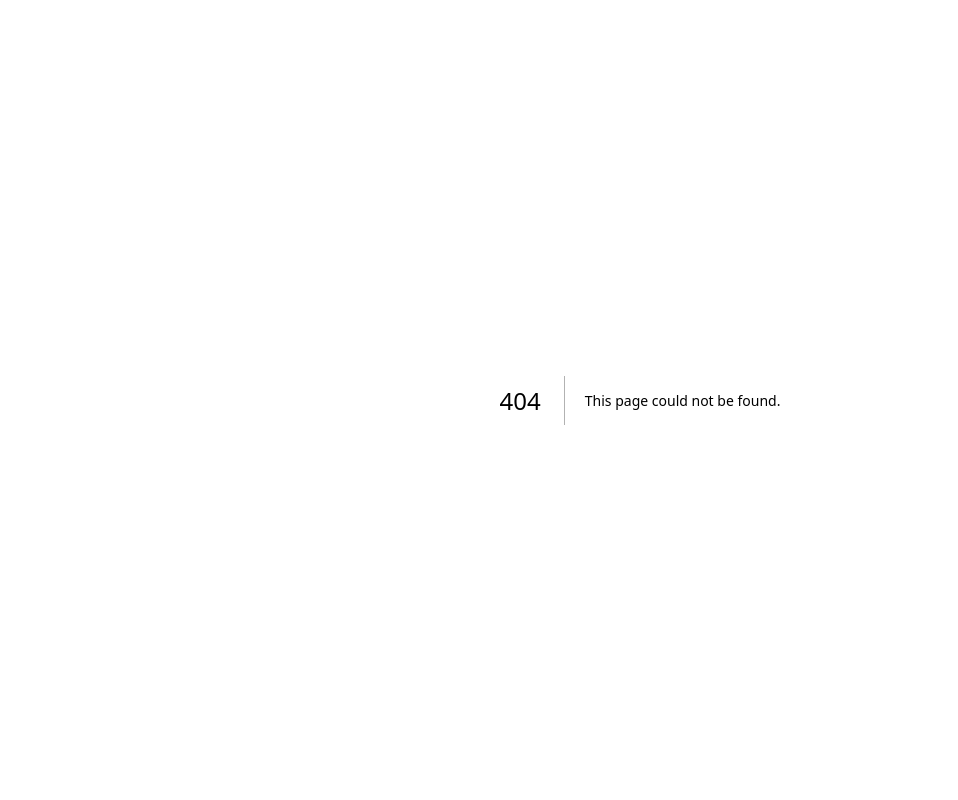
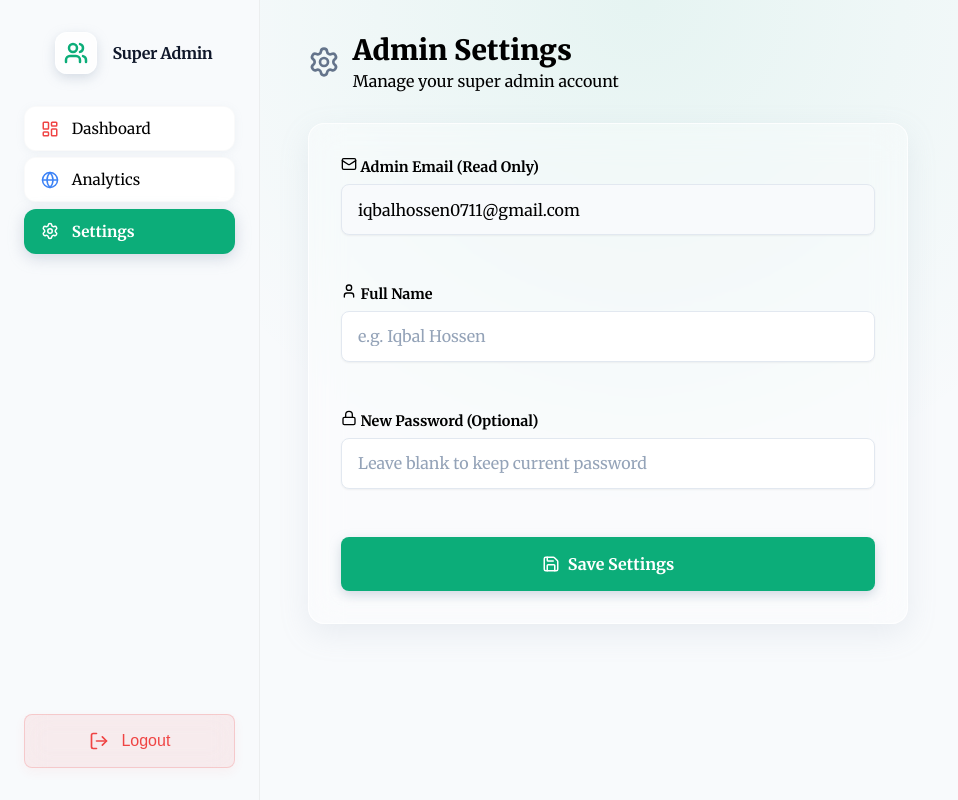
Before and after one commit to Iqbalhossen07/glorious-family, a Next.js app: page /admin/settings in a window 1280 px wide. Before the commit this address had no page. Shown: the whole page, without its empty margins (0-958 px from the left). Built offline with nearby package versions, Linux system fonts and the light colour scheme; no server answers.

Commit message:
feat(admin): Add Settings page, dynamic logo, and welcome banner

```diff
--- /dev/null
+++ b/src/app/admin/settings/page.tsx
@@ -0,0 +1,115 @@
+'use client'
+import { useState, useEffect } from 'react'
+import { Settings, User, Lock, Mail, Save } from 'lucide-react'
+import { AuthService } from '@/services/auth.service'
+import { supabase } from '@/lib/supabase'
+import Swal from 'sweetalert2'
+
+export default function AdminSettingsPage() {
+  const [loading, setLoading] = useState(false)
+  const [user, setUser] = useState<any>(null)
+
+  const [fullName, setFullName] = useState('')
+  const [password, setPassword] = useState('')
+
+  useEffect(() => {
+    fetchUser()
+  }, [])
+
+  const fetchUser = async () => {
+    try {
+      const { data: { user } } = await supabase.auth.getUser()
+      if (user) {
+        setUser(user)
+        setFullName(user.user_metadata?.full_name || 'Iqbal Hossen')
+      }
+    } catch (err) {}
+  }
+
+  const handleUpdate = async (e: React.FormEvent) => {
+    e.preventDefault()
+    setLoading(true)
+
+    try {
+      const updates: any = {
+        data: { full_name: fullName }
+      }
+
+      if (password) {
+        updates.password = password
+      }
+
+      const { error } = await supabase.auth.updateUser(updates)
+      if (error) throw error
+
+      Swal.fire('Success', 'Settings updated successfully!', 'success')
+      setPassword('') // clear password field
+    } catch (err: any) {
+      Swal.fire('Error', err.message, 'error')
+    } finally {
+      setLoading(false)
+    }
+  }
+
+  return (
+    <div style={{ animation: 'fadeIn 0.5s ease', paddingBottom: '5rem' }}>
+
+      <div style={{ marginBottom: '2rem', display: 'flex', alignItems: 'center', gap: '0.8rem' }}>
+        <Settings size={32} color="#64748b" />
+        <div>
+          <h1 style={{ fontSize: '1.75rem', fontWeight: 800, marginBottom: '0.2rem' }}>Admin Settings</h1>
+          <p style={{ color: 'var(--text-muted)' }}>Manage your super admin account</p>
+        </div>
+      </div>
+
+      <div className="minimal-card" style={{ padding: '2rem', borderRadius: '16px', maxWidth: '600px' }}>
+        <form onSubmit={handleUpdate} style={{ display: 'flex', flexDirection: 'column', gap: '1.5rem' }}>
+
+          <div className="input-group">
+            <label className="input-label"><Mail size={16} /> Admin Email (Read Only)</label>
+            <input
+              type="email"
+              className="input-field"
+              value={user?.email || 'iqbalhossen0711@gmail.com'}
+              disabled
+              style={{ background: 'var(--bg-main)', cursor: 'not-allowed', color: 'var(--text-muted)' }}
+            />
+          </div>
+
+          <div className="input-group">
+            <label className="input-label"><User size={16} /> Full Name</label>
+            <input
+              type="text"
+              className="input-field"
+              value={fullName}
+              onChange={(e) => setFullName(e.target.value)}
+              placeholder="e.g. Iqbal Hossen"
+              required
+            />
+          </div>
+
+          <div className="input-group">
+            <label className="input-label"><Lock size={16} /> New Password (Optional)</label>
+            <input
+              type="password"
+              className="input-field"
+              value={password}
+              onChange={(e) => setPassword(e.target.value)}
+              placeholder="Leave blank to keep current password"
+            />
+          </div>
+
+          <button
+            type="submit"
+            className="btn btn-primary"
+            disabled={loading}
+            style={{ padding: '1rem', display: 'flex', justifyContent: 'center', alignItems: 'center', gap: '0.5rem', fontSize: '1rem' }}
+          >
+            {loading ? 'Saving Changes...' : <><Save size={18} /> Save Settings</>}
+          </button>
+        </form>
+      </div>
+
+    </div>
+  )
+}
--- a/src/components/BottomNav.tsx
+++ b/src/components/BottomNav.tsx
@@ -40,6 +40,7 @@ export default function BottomNav() {
     ? [
         { name: 'Dashboard', path: '/admin/dashboard', icon: <LayoutDashboard size={16} />, color: '#ef4444' },
         { name: 'Analytics', path: '/admin/analytics', icon: <Globe size={16} />, color: '#3b82f6' },
+        { name: 'Settings', path: '/admin/settings', icon: <Settings size={16} />, color: '#64748b' },
       ]
     : [
         { name: 'Home', path: '/dashboard', icon: <Home size={16} />, color: '#3b82f6' },
@@ -57,7 +58,7 @@ export default function BottomNav() {
       ]
 
   // Only these appear on the sticky bottom bar
-  const stickyPaths = isAdmin ? ['/admin/dashboard', '/admin/analytics'] : ['/dashboard', '/dashboard/other-expenses', '/dashboard/members', '/dashboard/meals', '/dashboard/bazar']
+  const stickyPaths = isAdmin ? ['/admin/dashboard', '/admin/analytics', '/admin/settings'] : ['/dashboard', '/dashboard/other-expenses', '/dashboard/members', '/dashboard/meals', '/dashboard/bazar']
   const stickyItems = allItems.filter(item => stickyPaths.includes(item.path))
 
   return (
--- a/src/components/Logo.tsx
+++ b/src/components/Logo.tsx
@@ -1,6 +1,6 @@
 import { Users } from 'lucide-react'
 
-export default function Logo({ color = '#0CAD79', white = false, size = 'md', stacked = false }) {
+export default function Logo({ color = '#0CAD79', white = false, size = 'md', stacked = false, text = 'Glorious Family' }) {
   const iconSize = size === 'lg' ? 48 : size === 'md' ? 32 : 24;
   const textSize = size === 'lg' ? 'clamp(1.3rem, 6vw, 2.2rem)' : size === 'md' ? '1.2rem' : '1rem';
   const textColor = white ? '#ffffff' : '#0f172a';
@@ -18,7 +18,7 @@ export default function Logo({ color = '#0CAD79', white = false, size = 'md', st
         <Users size={iconSize} color={iconCol} strokeWidth={2.5} />
       </div>
       <span style={{ fontSize: textSize, fontWeight: 700, color: textColor, letterSpacing: '-0.02em', fontFamily: 'Merriweather, serif' }}>
-        Glorious Family
+        {text}
       </span>
     </div>
   )
--- a/src/components/MobileTopBar.tsx
+++ b/src/components/MobileTopBar.tsx
@@ -35,7 +35,7 @@ export default function MobileTopBar() {
       zIndex: 100,
       boxShadow: '0 4px 12px rgba(0,0,0,0.03)'
     }}>
-      <Logo size="sm" />
+      <Logo size="sm" text={typeof window !== 'undefined' && window.location.pathname.startsWith('/admin') ? 'Super Admin' : 'Glorious Family'} />
 
       <div style={{
         width: '35px',
--- a/src/components/Sidebar.tsx
+++ b/src/components/Sidebar.tsx
@@ -16,6 +16,7 @@ export default function Sidebar() {
     ? [
         { name: 'Dashboard', path: '/admin/dashboard', icon: <LayoutDashboard size={18} />, color: '#ef4444' },
         { name: 'Analytics', path: '/admin/analytics', icon: <Globe size={18} />, color: '#3b82f6' },
+        { name: 'Settings', path: '/admin/settings', icon: <Settings size={18} />, color: '#64748b' },
       ]
     : [
         { name: 'Home', path: '/dashboard', icon: <Home size={18} />, color: '#3b82f6' },
@@ -68,7 +69,7 @@ export default function Sidebar() {
     }}>
 
       <div style={{ marginBottom: '2rem', paddingLeft: '0.5rem' }}>
-        <Logo size="sm" />
+        <Logo size="sm" text={isAdmin ? 'Super Admin' : 'Glorious Family'} />
       </div>
 
       <nav style={{ flex: 1, display: 'flex', flexDirection: 'column', gap: '0.4rem' }}>
```
Also changed, not shown: src/app/admin/dashboard/page.tsx (+18 -5 lines), 1 other file (tests, documents, lock files or other folders).
